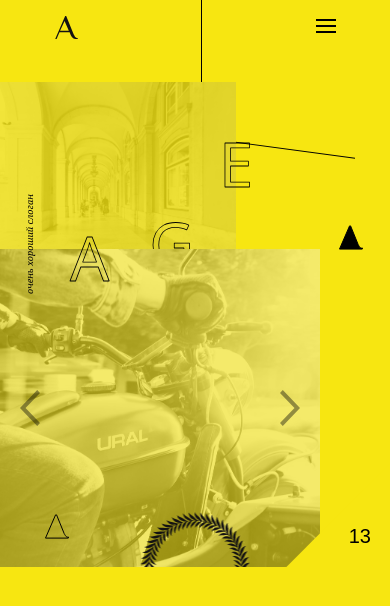
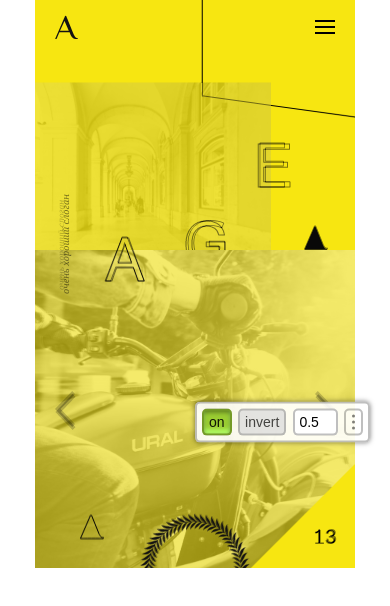
Before and after one commit to de-evg/affinage, a website: page source/index.html in a window 390 px wide. Drawn offline with nearby package versions, Linux system fonts and the light colour scheme; files that its build step writes are made by us from their sources.

Commit message:
fix mobile version

```diff
--- a/source/index.html
+++ b/source/index.html
@@ -4,7 +4,7 @@
 	<meta charset="utf-8">
 	<meta name="viewport" content="width=device-width, initial-scale=1.0">
   <!-- Pixel Glass -->
-<!--   <style>
+  <style>
     HTML {
       background-repeat: no-repeat;
       background-position:  50% 0;
@@ -20,7 +20,7 @@
     }
   </style>
   <link href="pixel-glass/styles.css" rel="stylesheet">
-  <script src="pixel-glass/script.js"></script> -->
+  <script src="pixel-glass/script.js"></script>
 <!-- // Pixel Glass -->
 	<title>Affinage</title>
 	<meta type="description" content="Afiinage test task">
@@ -28,15 +28,37 @@
   <link rel="stylesheet" href="css/normalize.min.css">
 </head>
 <body>
+  <div class="page-wrapper">
     <header class="page-header">
+      <div class="page-header__container">
         <svg class="logo" xmlns="http://www.w3.org/2000/svg" width="22.802" height="23.213" viewBox="0 0 22.802 23.213">
           <path id="path14" d="M286.95-832.57l4.314,10.066H282.43l4.519-10.066ZM300.3-815.109c-.411,0-.822-.205-1.233-.205a4.491,4.491,0,0,1-1.027-.616,4.3,4.3,0,0,1-.822-1.232,11.463,11.463,0,0,1-1.027-1.643l-7.6-18.694h-1.027L277.5-814.287h1.438l2.876-6.779h10.271l.822,2.26a7.105,7.105,0,0,0,1.438,2.465,5.538,5.538,0,0,0,1.643,1.438,14.141,14.141,0,0,0,1.643.616h2.67v-.822" transform="translate(-277.5 837.5)" fill="#131212" fill-rule="evenodd"/>
         </svg>
-  <div class="page-header__decoration">
         <button class="page-header__burger burger"></button>
+      </div>
+      <div class="first-slider">
+        <div class="first-slider__container">
+          <img class="first-slider__img" src="img/Arc.jpg" width="280" height="184" alt="">
+          <img class="first-slider__img" src="img/Modern.jpg" width="280" height="184" alt="">
+          <img class="first-slider__img" src="img/moto.jpg" width="280" height="184" alt="">
+        </div>
       </div>
     </header>
     <main class="page-main">
+      <h1 class="page-main__title reset-margin">Affinage</h1>
+      <p class="page-main__slogan slogan reset-margin">очень хороший слоган</p>
+      <div class="second-slider">
+        <div class="second-slider__container">
+          <img class="second-slider__img" src="img/moto.jpg" width="558" height="318" alt="">
+          <img class="second-slider__img" src="img/Modern.jpg" width="558" height="318" alt="">
+          <img class="second-slider__img" src="img/Arc.jpg" width="558" height="318" alt="">
+        </div>
+        <div class="second-slider__control">
+          <button class="second-slider__left-button"></button>
+          <button class="second-slider__right-button"></button>
+        </div>
+        <p class="second-slider__number reset-margin">13<span class="second-slider__number--mobile-hidden">7</span></p>
+      </div>
         <div class="page-main__decoration-container">
         <span class="decoration__symbol">
           <svg xmlns="http://www.w3.org/2000/svg" width="54" height="108" viewBox="0 0 54 108">
@@ -74,27 +96,7 @@
         <span class="decoration__symbol"></span>
         <span class="decoration__symbol"></span>
       </div>
-    <p class="page-main__slogan slogan reset-margin">очень хороший слоган</p>
-    <div class="first-slider">
-      <div class="first-slider__container">
-        <img class="first-slider__img" src="img/Arc.jpg" width="280" height="184" alt="">
-        <img class="first-slider__img" src="img/Modern.jpg" width="280" height="184" alt="">
-        <img class="first-slider__img" src="img/moto.jpg" width="280" height="184" alt="">
+    </main>
   </div>
-    </div>
-    <div class="second-slider">
-      <div class="second-slider__container">
-        <img class="second-slider__img" src="img/moto.jpg" width="558" height="318" alt="">
-        <img class="second-slider__img" src="img/Modern.jpg" width="558" height="318" alt="">
-        <img class="second-slider__img" src="img/Arc.jpg" width="558" height="318" alt="">
-      </div>
-      <div class="second-slider__control">
-        <button class="second-slider__left-button"></button>
-        <button class="second-slider__right-button"></button>
-      </div>
-    </div>
-    <p class="page-main__number reset-margin">13<span class="page-main__number--mobile-hidden">7</span></p>
-    <h1 class="page-main__title reset-margin">Affinage</h1>
-  </main>
 </body>
 </html>
--- a/source/sass/base.scss
+++ b/source/sass/base.scss
@@ -1,18 +1,21 @@
 html {
   min-width: $smallDeviceWidth;
-  height: auto;
 }
 
 body {
-  background-color: $pageBgc;
   margin: 0;
   padding: 0;
-  height:100vh;
-  overflow-y:none;
+}
+header {
+  background-color: $pageBgc;
+  display: block;
+  z-index: -3;
 }
 
 main {
+  background-color: $pageBgc;
   display: block;
+  z-index: -3;
 }
 
 a {
@@ -29,6 +32,13 @@ img {
   margin: 0;
 }
 
+.page-wrapper {
+  position: relative;
+  width: $smallDeviceWidth;
+  margin: 0 auto;
+  overflow-y: hidden;
+}
+
 @media (min-width: $largeDeviceWidth) {
   html {
     min-width: $largeDeviceWidth;
--- a/source/sass/block/decoration.scss
+++ b/source/sass/block/decoration.scss
@@ -7,17 +7,17 @@
 }
 
 .decoration__symbol:nth-child(1) {
-  top: 176px;
+  top: 214px;
   left: 63px;
 }
 
 .decoration__symbol:nth-child(2) {
-  top: 82px;
+  top: 120px;
   left: 212px;
 }
 
 .decoration__symbol:nth-child(3) {
-  top: 162px;
+  top: 198px;
   left: 142px;
   z-index: -1;
 }
@@ -38,6 +38,6 @@
 }
 
 .decoration__symbol:nth-child(6) {
-  top: 158px;
+  top: 196px;
   right: 27px;
 }
--- a/source/sass/block/first-slider.scss
+++ b/source/sass/block/first-slider.scss
@@ -1,7 +1,7 @@
 .first-slider {
   position: relative;
   width: 236px;
-  height: 167px;
+  height: 168px;
   z-index: -2;
   &::before {
     position: absolute;
--- a/source/sass/block/logo.scss
+++ b/source/sass/block/logo.scss
@@ -1,6 +1,4 @@
 .logo {
-  padding-top: 16px;
-  padding-left: 20px;
   width: 23px;
   height: 23px;
 }
--- a/source/sass/block/page-header.scss
+++ b/source/sass/block/page-header.scss
@@ -2,18 +2,36 @@
   margin: 0 auto;
   width: 320px;
   position: relative;
-  display: flex;
-  justify-content: space-between;
 }
 
 .page-header__decoration {
   box-sizing: border-box;
-  padding-top: 15px;
-  padding-left: 115px;
+  display: flex;
+  flex-direction: column;
   background-image: url("../img/line.png");
   background-position: 0 -1px;
-  width: 154px;
   min-height: 183px;
   background-repeat: no-repeat;
   z-index: -2;
 }
+
+.page-header__container {
+  margin-bottom: 43px;
+  display: flex;
+  justify-content: space-between;
+  padding-top: 16px;
+  padding-left: 20px;
+  padding-right: 20px;
+    &::after {
+    position: absolute;
+    content: "";
+    width: 152px;
+    height: 106px;
+    background-color: transparent;
+    border-bottom: 1px solid #000000;
+    border-left: 1px solid #000000;
+    top: 0;
+    right: 0;
+    transform: skewY(8deg);
+  }
+}
--- a/source/sass/block/page-main.scss
+++ b/source/sass/block/page-main.scss
@@ -1,15 +1,15 @@
 .page-main {
-  position: relative;
-  margin-top: -145px;
   display: flex;
   flex-direction: column;
-  padding-top: 44px;
+  width: 320px;
+  margin: 0 auto;
   overflow-x: hidden;
 }
 
 .page-main__slogan {
-  left: -20px;
-  top: 39%;
+  position: absolute;
+  left: -19px;
+  top: 43%;
   transform: translateY(-50%) rotate(-90deg);
 }
 
@@ -18,27 +18,3 @@
   font-size: 140px;
   display: none;
 }
-
-.page-main__number--mobile-hidden {
-  display: none;
-}
-
-.page-main__number {
-  position: absolute;
-  bottom: 19px;
-  right: 19px;
-  font-family: "Geometria", "Arial", sans-serif;
-  font-size: 20px;
-  z-index: 1;
-  &::before {
-    position: absolute;
-    content: "";
-    width: 148px;
-    height: 148px;
-    background-color: $pageBgc;
-    top: -32px;
-    left: -32px;
-    transform: rotate(45deg);
-    z-index: -1;
-  }
-}
--- a/source/sass/block/second-slider.scss
+++ b/source/sass/block/second-slider.scss
@@ -1,9 +1,9 @@
 .second-slider {
-  width: 320px;
+  width: 100%;
   position: relative;
   display: flex;
   flex-direction: column;
-  z-index: -1;
+  overflow: hidden;
   &::before {
     position: absolute;
     content: "";
@@ -60,3 +60,27 @@
 .second-slider__right-button {
   background-image: url('../img/arrow-right.svg');
 }
+
+.second-slider__number--mobile-hidden {
+  display: none;
+}
+
+.second-slider__number {
+  position: absolute;
+  bottom: 19px;
+  right: 19px;
+  font-family: "Geometria", "Arial", sans-serif;
+  font-size: 20px;
+  z-index: 1;
+  &::before {
+    position: absolute;
+    content: "";
+    width: 148px;
+    height: 148px;
+    background-color: $pageBgc;
+    top: -32px;
+    left: -32px;
+    transform: rotate(45deg);
+    z-index: -1;
+  }
+}
--- a/source/sass/block/slogan.scss
+++ b/source/sass/block/slogan.scss
@@ -1,8 +1,8 @@
 .slogan {
-  position: absolute;
   font-family: "Philosopher", "Georgia", serif;
   font-style: italic;
   font-size: 9px;
   line-height: 10px;
   color: #000000;
+  z-index: 1;
 }
```
Also changed, not shown: source/sass/block/page.scss (added, +7 -0 lines). Lines whose indentation alone changed are shown as unchanged.
